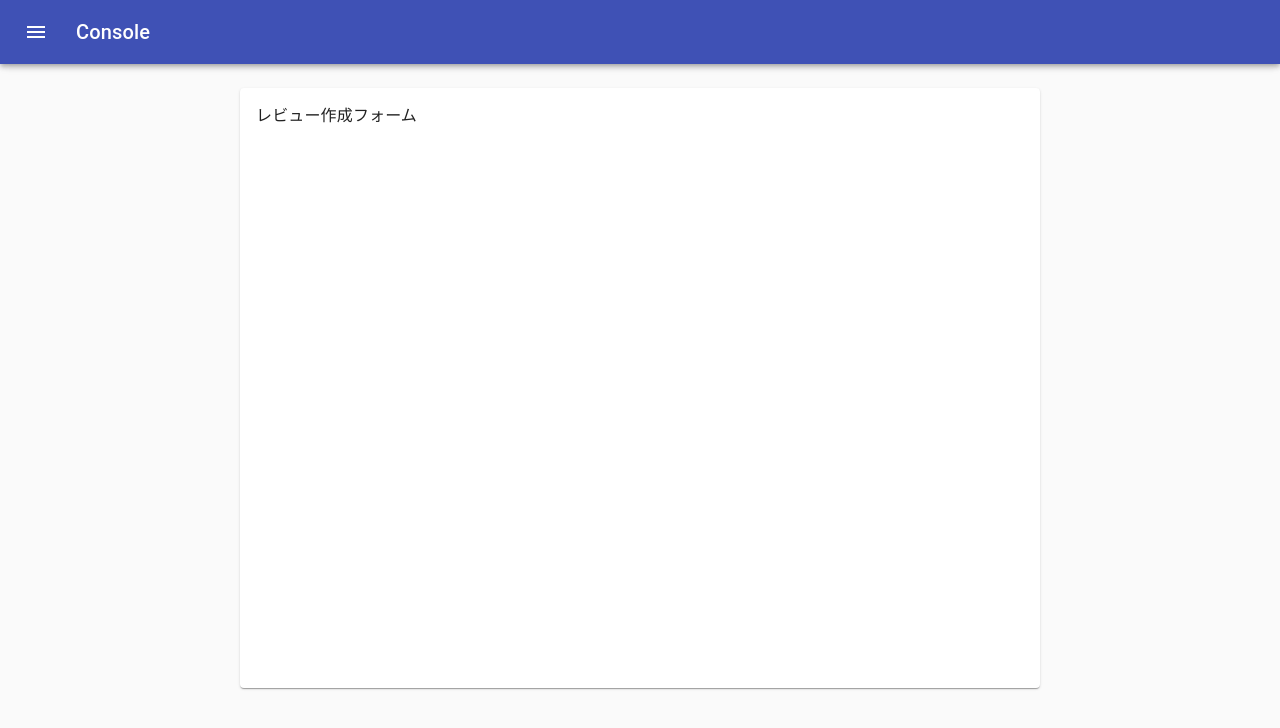
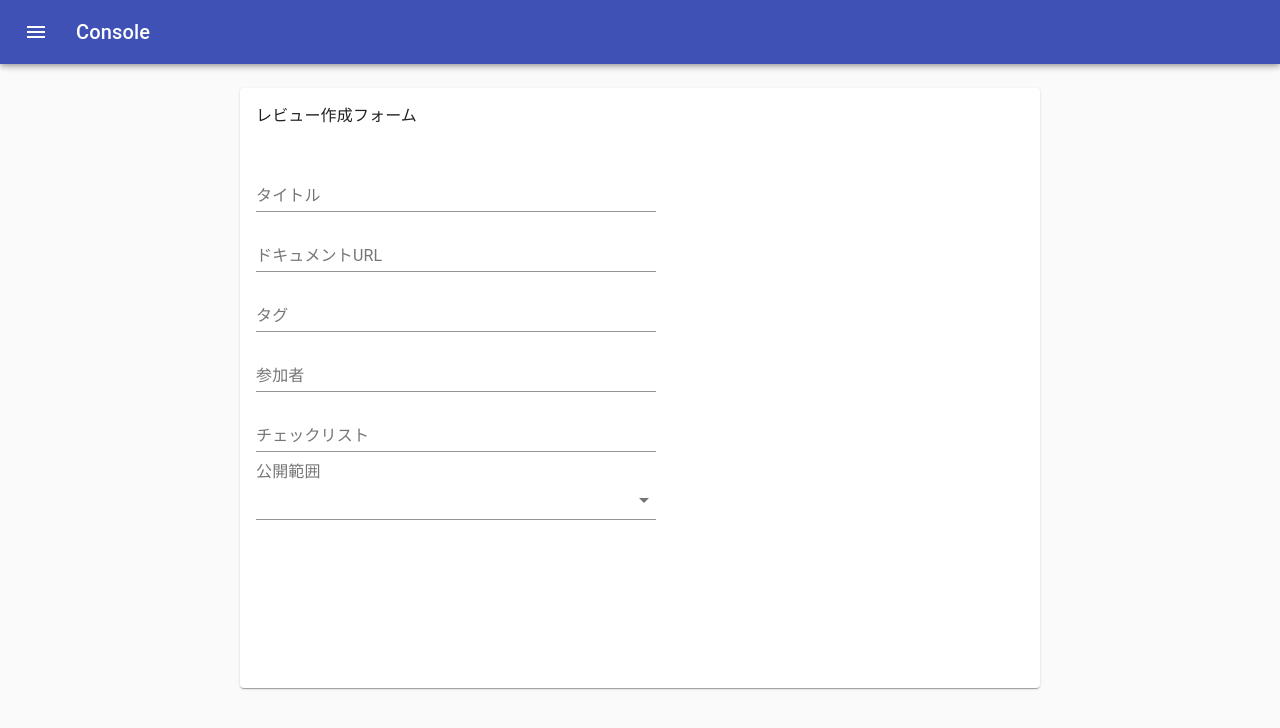
Before and after one commit to pororein/react_graphql_sample, a React app: page /console/reviewRequest in a window 1280 px wide. Shown: the top 728 px of the page. Built offline with nearby package versions, Linux system fonts and the light colour scheme; the HTML template or start-up script is replaced by a standard one.

Commit message:
レビュー作成フォーム項目追加

```diff
--- a/src/views/components/reviewRequestForm.tsx
+++ b/src/views/components/reviewRequestForm.tsx
@@ -4,7 +4,10 @@ import Box from "@material-ui/core/Box";
 import Card from "@material-ui/core/Card";
 import CardContent from "@material-ui/core/CardContent";
 import Typography from "@material-ui/core/Typography";
+import InputLabel from '@material-ui/core/InputLabel';
 import TextField from "@material-ui/core/TextField";
+import Select from '@material-ui/core/Select';
+import MenuItem from '@material-ui/core/MenuItem';
 import makeStyles from "@material-ui/core/styles/makeStyles";
 
 const useStyles = makeStyles((theme) => ({
@@ -41,6 +44,32 @@ export default function reviewRequestForm() {
                         レビュー作成フォーム
                     </Typography>
                 </CardContent>
+                <CardContent className={classes.cardContent}>
+                    <TextField className={classes.textField} label={"タイトル"} />
+                </CardContent>
+                <CardContent className={classes.cardContent}>
+                    <TextField className={classes.textField} label={"ドキュメントURL"} />
+                </CardContent>
+                <CardContent className={classes.cardContent}>
+                    <TextField className={classes.textField} label={"タグ"} />
+                </CardContent>
+                <CardContent className={classes.cardContent}>
+                    <TextField className={classes.textField} label={"参加者"} />
+                </CardContent>
+                <CardContent className={classes.cardContent}>
+                    <TextField className={classes.textField} label={"チェックリスト"} />
+                </CardContent>
+                <CardContent className={classes.cardContent}>
+                    <InputLabel id="review-request-scope-label">公開範囲</InputLabel>
+                    <Select className={classes.textField}
+                        labelId="review-request-scope-label"
+                        value={""}
+                    >
+                        <MenuItem value={"PUBLIC"}>公開</MenuItem>
+                        <MenuItem value={"PRIVATE"}>非公開</MenuItem>
+                        <MenuItem value={"PROJECT"}>プロジェクトメンバのみ</MenuItem>
+                    </Select>
+                </CardContent>
             </Card>
         </Container>
     );
```
